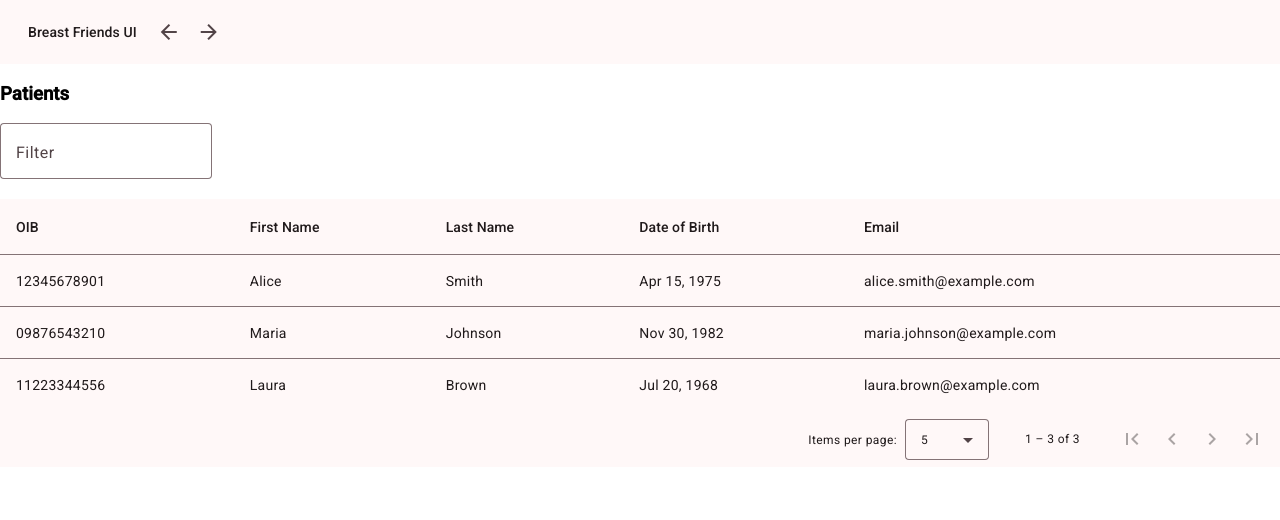
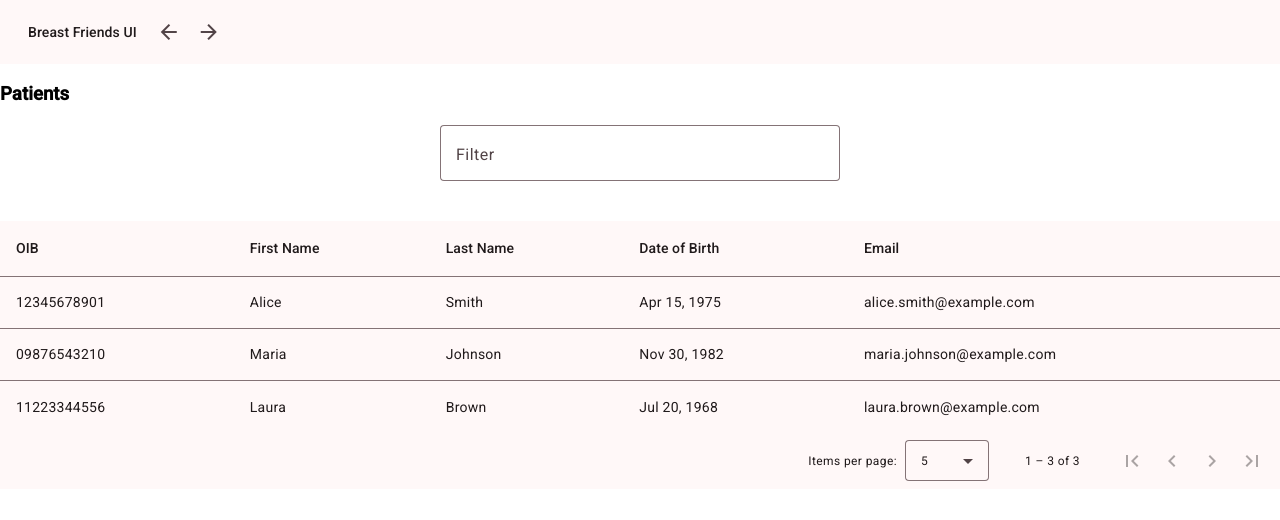
Before and after one commit to BreastFriends/ui, an Angular app: page / in a window 1280 px wide. Shown: the top 520 px of the page. Built offline with nearby package versions, Linux system fonts and the light colour scheme.

Commit message:
Adjust search box style

```diff
--- a/src/app/components/home/home.component.css
+++ b/src/app/components/home/home.component.css
@@ -0,0 +1,12 @@
+.centered-search {
+    display: flex;
+    justify-content: center;
+    margin: 20px 0;
+    width: 100%;
+}
+
+.search-field {
+    width: 50%;
+    max-width: 400px;
+    min-width: 200px;
+}
--- a/src/app/components/home/home.component.html
+++ b/src/app/components/home/home.component.html
@@ -1,10 +1,12 @@
 <div class="home-page">
     <h3>Patients</h3>
 
-    <mat-form-field appearance="outline">
-        <mat-label>Filter</mat-label>
-        <input matInput (keyup)="applyFilter($event)" placeholder="Filter patients">
-    </mat-form-field>
+    <div class="centered-search">
+        <mat-form-field appearance="outline" class="search-field">
+            <mat-label>Filter</mat-label>
+            <input matInput (keyup)="applyFilter($event)" placeholder="Filter patients">
+        </mat-form-field>
+    </div>
 
     <table mat-table [dataSource]="dataSource" class="mat-elevation-z8">
 
```
